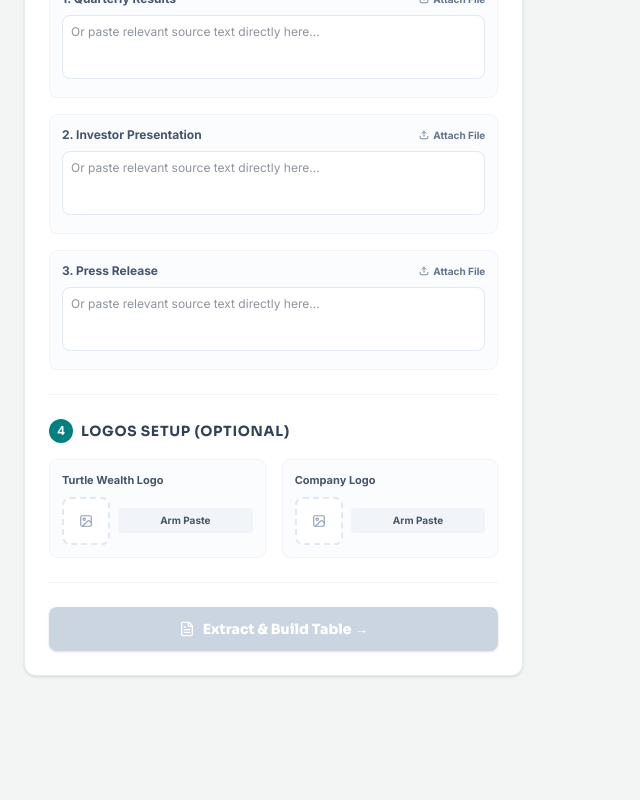
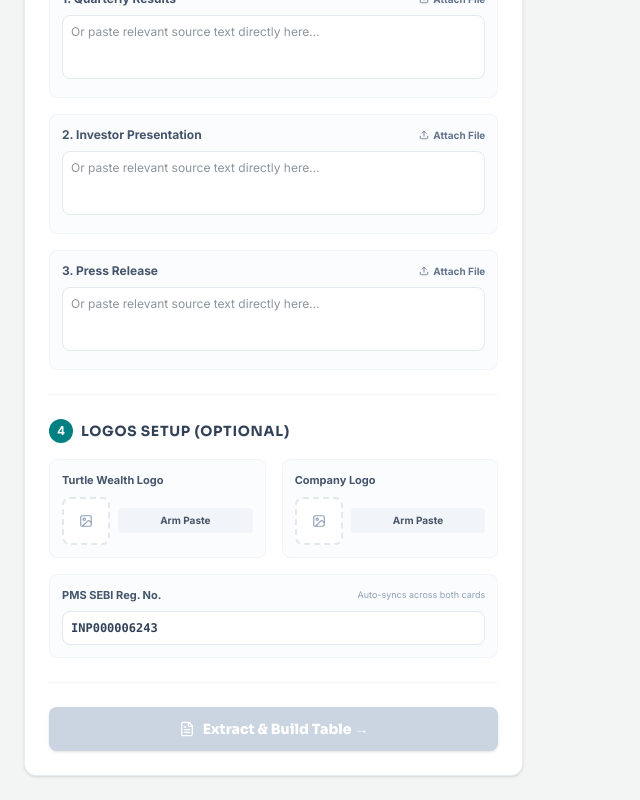
Before and after one commit to jadejaharsh30-tech/Turtle-Results-Card-Generator, a React (Vite) app: page / in a window 1280 px wide. Shown: the part 820-1620 px from the top of the page, without its empty margins (0-640 px from the left). Before the commit the page ends 1520 px from the top, so only its background shows below. Built offline with nearby package versions, Linux system fonts and the light colour scheme.

Commit message:
feat: add editable SEBI registration number field
Introduce a configuration field for the PMS SEBI registration number to allow dynamic updates across result cards.

```diff
--- a/src/App.tsx
+++ b/src/App.tsx
@@ -44,6 +44,7 @@ export default function App() {
   const [logoPasteModeArmed, setLogoPasteModeArmed] = useState(false);
   const [turtleLogo, setTurtleLogo] = useState<string | null>(null);
   const [turtleLogoPasteModeArmed, setTurtleLogoPasteModeArmed] = useState(false);
+  const [sebiRegNo, setSebiRegNo] = useState("INP000006243");
 
   // App flow states
   const [step, setStep] = useState<1 | 2>(1);
@@ -889,6 +890,21 @@ ${highlightsText}`;
                   </div>
                 </div>
               </div>
+            </div>
+
+            {/* SEBI Registration Number */}
+            <div className="border border-slate-100 rounded-lg p-3 bg-slate-50/50 flex flex-col gap-2">
+              <label className="text-[11px] font-bold text-slate-600 flex justify-between items-center">
+                <span>PMS SEBI Reg. No.</span>
+                <span className="text-[9px] text-slate-400 font-normal">Auto-syncs across both cards</span>
+              </label>
+              <input
+                type="text"
+                value={sebiRegNo}
+                onChange={(e) => setSebiRegNo(e.target.value)}
+                placeholder="e.g. INP000006243"
+                className="w-full text-xs bg-white border border-slate-200 rounded-lg p-2 focus:outline-none focus:ring-1 focus:ring-slate-300 font-mono font-semibold text-slate-700"
+              />
             </div>
           </div>
 
@@ -1416,8 +1432,20 @@ ${highlightsText}`;
                   </div>
 
                   {/* 4. SEBI Regulatory Footer */}
-                  <div className="px-4 py-2 bg-slate-50 border-t border-black text-[10px] text-slate-500 font-mono text-center select-none">
-                    Turtle Wealth Management Pvt. Ltd. | PMS SEBI Reg. No. INP000006243
+                  <div className="px-4 py-2 bg-slate-50 border-t border-black text-[10px] text-slate-500 font-mono text-center select-none flex items-center justify-center gap-1.5 flex-wrap">
+                    <span>Turtle Wealth Management Pvt. Ltd. | PMS SEBI Reg. No.</span>
+                    {isCapturing ? (
+                      <span className="font-bold">{sebiRegNo}</span>
+                    ) : (
+                      <input
+                        type="text"
+                        value={sebiRegNo}
+                        onChange={(e) => setSebiRegNo(e.target.value)}
+                        className="bg-transparent border-b border-dashed border-slate-400 hover:border-slate-600 focus:border-slate-900 focus:outline-none px-1 text-center font-bold text-slate-700 w-32 inline-block transition-colors"
+                        placeholder="INP000006243"
+                        title="Click to edit PMS SEBI Reg. No."
+                      />
+                    )}
                   </div>
 
                   {/* 5. Footer Band */}
@@ -1458,13 +1486,30 @@ ${highlightsText}`;
                     </div>
 
                     {/* Score / Action Row */}
-                    <div className="bg-slate-50 p-3 rounded-lg border border-slate-100/80">
-                      <div className="text-[10px] font-bold uppercase tracking-wider text-slate-400">
-                        Turtle Score — {score} / 3
+                    <div className="bg-slate-50 p-3 rounded-lg border border-slate-100/80 flex flex-col gap-2">
+                      <div>
+                        <div className="text-[10px] font-bold uppercase tracking-wider text-slate-400">
+                          Turtle Score — {score} / 3
+                        </div>
+                        <p className="text-xs font-semibold text-slate-700 mt-1">
+                          {getHoldStatement(score, fund)}
+                        </p>
                       </div>
-                      <p className="text-xs font-semibold text-slate-700 mt-1">
-                        {getHoldStatement(score, fund)}
-                      </p>
+                      <div className="text-[9px] text-slate-400 font-mono select-none border-t border-slate-200/60 pt-1.5 mt-0.5 flex items-center gap-1 flex-wrap">
+                        <span>Turtle Wealth Management Pvt. Ltd. | PMS SEBI Reg. No.</span>
+                        {isCapturing ? (
+                          <span className="font-bold">{sebiRegNo}</span>
+                        ) : (
+                          <input
+                            type="text"
+                            value={sebiRegNo}
+                            onChange={(e) => setSebiRegNo(e.target.value)}
+                            className="bg-transparent border-b border-dashed border-slate-300 hover:border-slate-400 focus:border-slate-600 focus:outline-none px-1 font-bold text-slate-500 w-28 inline-block transition-colors"
+                            placeholder="INP000006243"
+                            title="Click to edit PMS SEBI Reg. No."
+                          />
+                        )}
+                      </div>
                     </div>
 
                     <hr className="border-slate-100" />
@@ -1534,12 +1579,6 @@ ${highlightsText}`;
                       )}
                     </div>
 
-                    <hr className="border-slate-100" />
-
-                    {/* SEBI Regulatory Footer */}
-                    <div className="text-[10px] text-slate-400 font-mono text-center select-none">
-                      Turtle Wealth Management Pvt. Ltd. | PMS SEBI Reg. No. INP000006243
-                    </div>
                   </div>
                 )}
 
```
